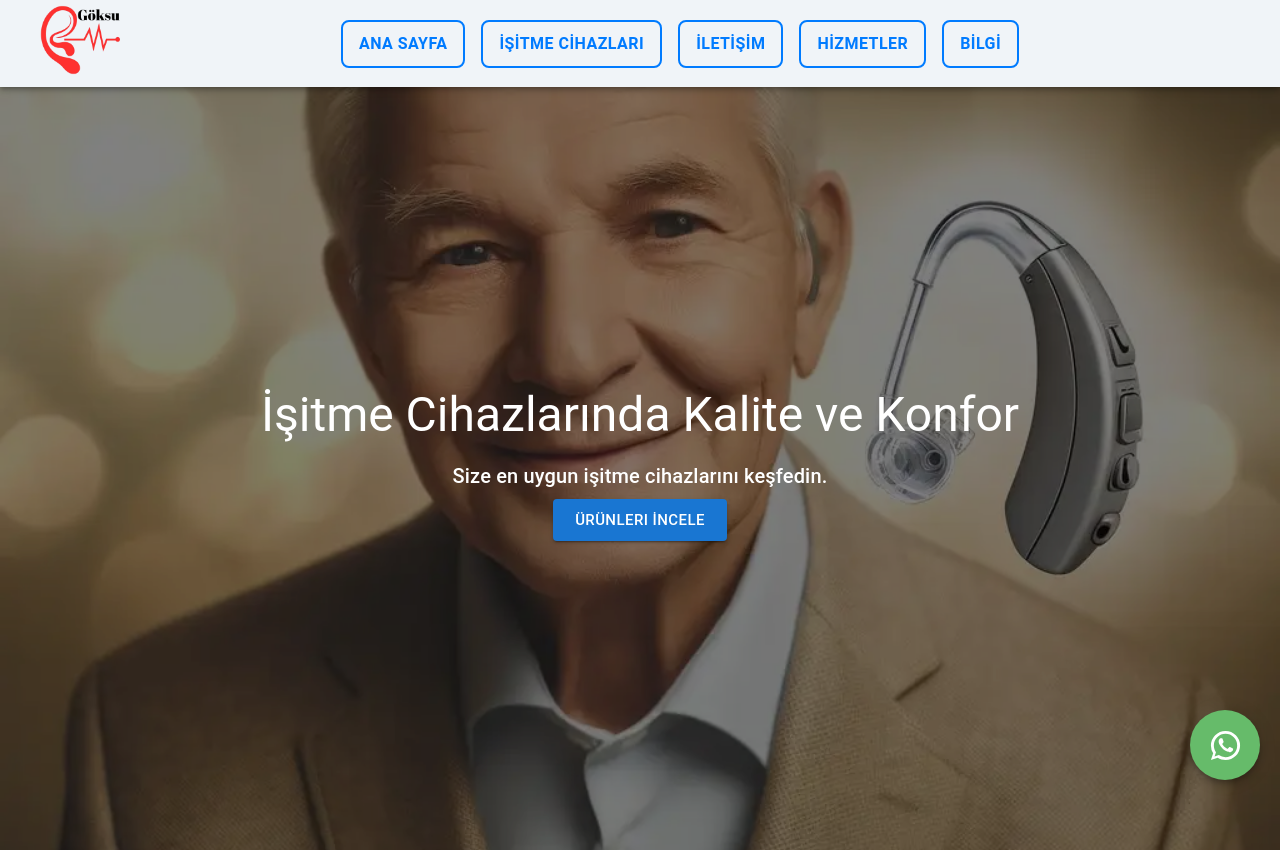
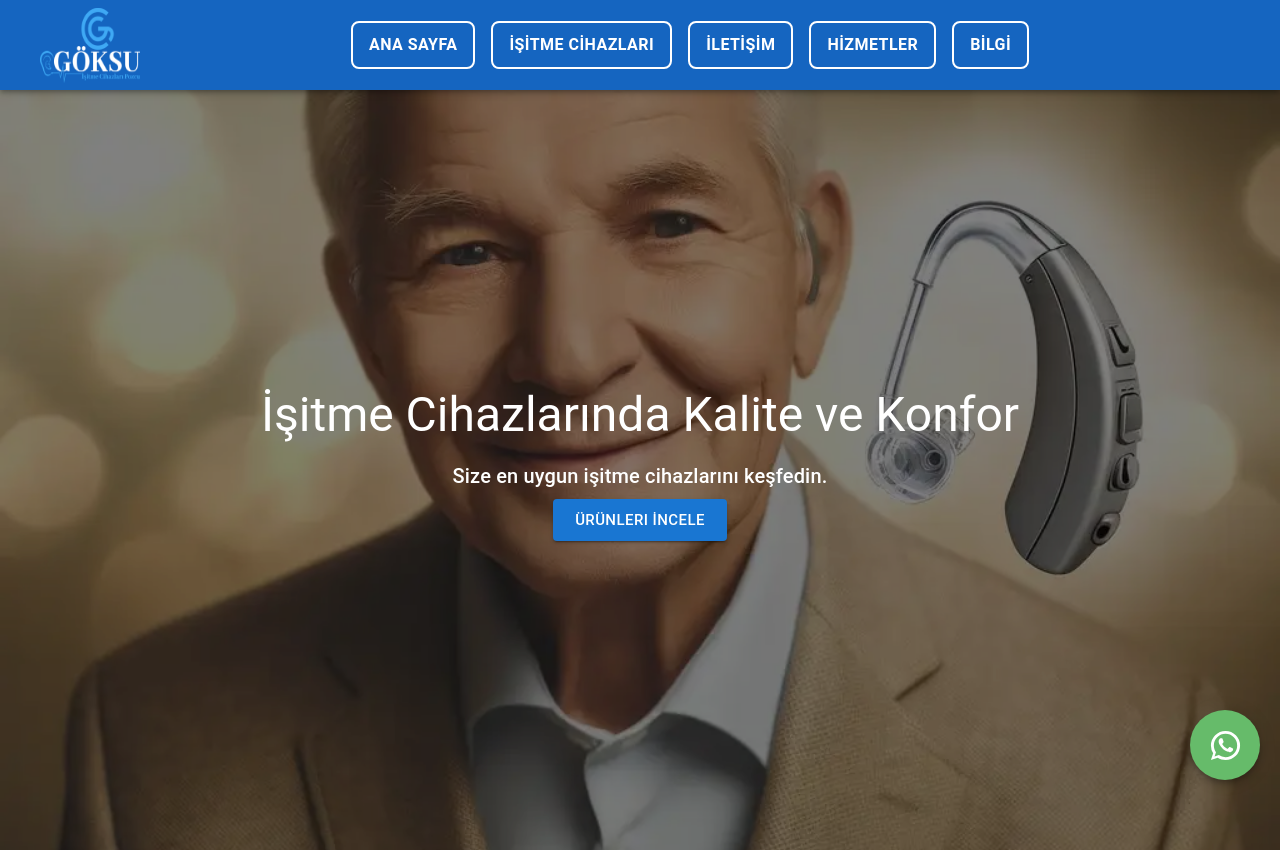
Before and after one commit to HuseyinPardi/GoksuIsitme, a React (Vite) app: page / in a window 1280 px wide. Shown: the top 850 px of the page. Built offline with nearby package versions, Linux system fonts and the light colour scheme.

Commit message:
Logo added

```diff
--- a/src/components/Header.jsx
+++ b/src/components/Header.jsx
@@ -58,11 +58,11 @@ const Header = () => {
     <>
       <AppBar
         position="fixed"
-        sx={{ backgroundColor: "#f0f4f8", color: "#333", px: 2 }}
+        sx={{ backgroundColor: "primary.dark", color: "#333", px: 2 }}
       >
         <Toolbar>
           {/* Logo */}
-          <Box sx={{ flexGrow: 1 }}>
+          <Box sx={{ flexGrow: 1, mt: 1 }}>
             <Logo />
           </Box>
 
@@ -84,7 +84,7 @@ const Header = () => {
                 component={Link}
                 to={item.path}
                 sx={{
-                  color: "#007bff",
+                  color: "#fff",
                   fontSize: "1rem",
                   fontWeight: "bold",
                   textTransform: "uppercase",
@@ -104,7 +104,7 @@ const Header = () => {
             {/* Hizmetler */}
             <Button
               sx={{
-                color: "#007bff",
+                color: "#fff",
                 fontSize: "1rem",
                 fontWeight: "bold",
                 textTransform: "uppercase",
@@ -155,7 +155,7 @@ const Header = () => {
             {/* Bilgi */}
             <Button
               sx={{
-                color: "#007bff",
+                color: "#fff",
                 fontSize: "1rem",
                 fontWeight: "bold",
                 textTransform: "uppercase",
--- a/src/components/Logo.jsx
+++ b/src/components/Logo.jsx
@@ -4,9 +4,9 @@ const Logo = () => {
   return (
     <Box
       component="img"
-      src="/assets/son-tasarım-logo.webp" // Logonu proje dizinine koymalısın
+      src="/assets/göksuişitmecihazları.webp" // Logonu proje dizinine koymalısın
       alt="Göksu İşitme Logosu"
-      sx={{ width: 80, height: "auto" }} // Genişliği ayarladım, gerektiğinde değiştir
+      sx={{ width: 100, height: 75 }} // Genişliği ayarladım, gerektiğinde değiştir
     />
   )
 }
```
Also changed, not shown: public/assets/göksuişitmecihazları.webp (added).
